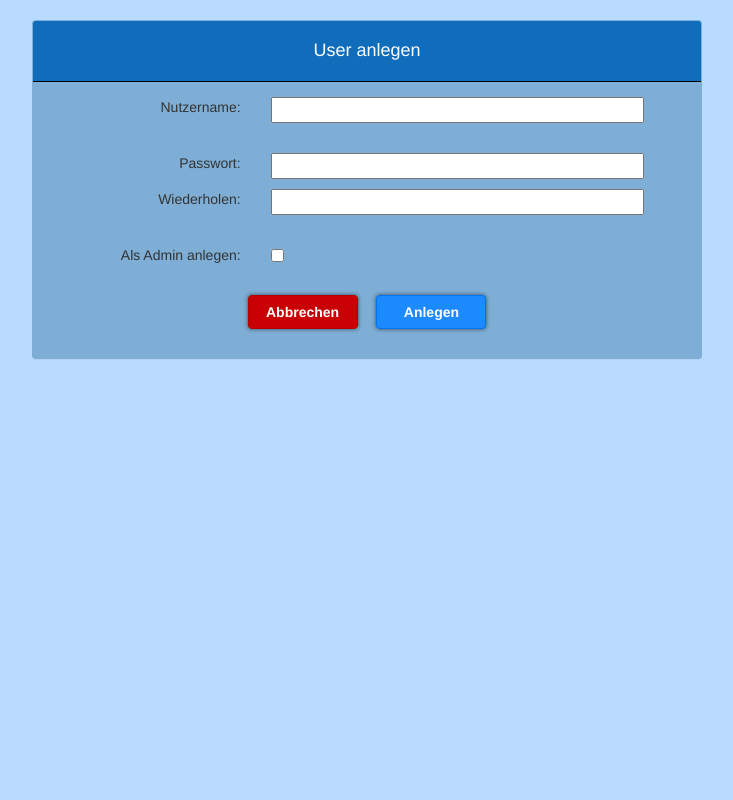
After one commit to marcputz/HGOE-Konferenztool, a PHP site: page /settings/user_anlegen.php in a window 1280 px wide. The commit adds this page. Shown: the whole page, without its empty margins (273-1006 px from the left). Run offline with PHP 8.4, Linux system fonts and the light colour scheme.

Commit message:
Version 0.2-dev10
Changelog:
- Fertiges User-Verwaltungs System in den Einstellungen

```diff
--- a/admin/settings/passwort_aendern.php
+++ b/admin/settings/passwort_aendern.php
@@ -2,14 +2,13 @@
 <?php
 	$config = include('../config.php');
 
-	//Für Testzwecke ggf. auskommentieren
 	session_start();
 
+	//Für Testzwecke ggf. auskommentieren
 	if(!isset($_SESSION['user'])) {
 		header("location: ../login.php");
 		exit();
 	} else {
-		echo "console.log('" . $_SESSION['admin'] . " - " . $_SESSION['user'] . "');";
 		//check privileges
 		if($_SESSION['admin'] == 0 && $_SESSION['user'] != $_GET['user']) {
 			//neither an admin, nor the concerned user. password change not allowed
--- a/admin/settings/settings.php
+++ b/admin/settings/settings.php
@@ -44,7 +44,11 @@
 						<div class="container-fluid">
 							<div class="row">
 								<div class="col-xs-6"><h4>Benutzerkonten</h4></div>
-								<div class="col-xs-6 text-right"><a class="btn btn-hgoe" href="./user_anlegen.php">Neuen Nutzer anlegen</a></div>
+								<div class="col-xs-6 text-right"><?php
+									if($_SESSION['admin'] == 1) {
+										echo "<a class='btn btn-hgoe' style='width: 100%; max-width: 150px;' href='./user_anlegen.php'>Neuer Nutzer</a>";
+									}
+								?></div>
 							</div>
 							<?php
 								$conn = new mysqli($config['db_host'], $config['db_user'], $config['db_password'], $config['db_schema']);
--- /dev/null
+++ b/admin/settings/user_anlegen.php
@@ -0,0 +1,147 @@
+<script>
+<?php
+	$config = include('../config.php');
+	session_start();
+
+	//Für Testzwecke ggf. auskommentieren
+	/*if(!isset($_SESSION['user'])) {
+		//is not logged in
+		header("location: ../login.php");
+		exit();
+	} else {
+		//check privileges
+		if($_SESSION['admin'] == 0) {
+			//not an admin. cannot create new users
+			echo "console.log('Privilege error: Not allowed');";
+			header("location: settings.php");
+			exit();
+		}
+	}*/
+
+	if(isset($_GET['create'])) {
+		//code for 'Anlegen' button
+		$user = (isset($_POST['usernameTF'])) ? $_POST['usernameTF'] : '';
+		$pass = (isset($_POST['passTF'])) ? $_POST['passTF'] : '';
+		$confirmPass = (isset($_POST['confirmPassTF'])) ? $_POST['confirmPassTF'] : '';
+		$isAdmin = (isset($_POST['isAdminCB'])) ? $_POST['isAdminCB'] : 'off';
+
+		$conn = new mysqli($config['db_host'], $config['db_user'], $config['db_password'], $config['db_schema']);
+		if ($conn->connect_error) {
+			echo "console.log('Verbindung fehlgeschlagen: " . $conn->connect_error . "');";
+			die($conn->connect_error);
+		}
+		echo "console.log('Verbindung zur Datenbank " . $config['db_host'] . " erfolgreich hergestellt');";
+
+		echo "console.log('" . $user . " - " . $pass . " - " . $isAdmin . "');";
+		if($user != '') {
+			if($pass != '') {
+				if($pass == $confirmPass) {
+					$sql = "INSERT INTO hgoe_user VALUES ('" . $user . "', '" . hash('sha256', $pass) . "', ";
+					if($isAdmin == 'on') {
+						$sql .= "'1'";
+					} else {
+						$sql .= "'0'";
+					}
+					$sql .= ");";
+
+					if($conn->query($sql) === TRUE) {
+						//insert success
+						echo "console.log('User erfolgreich in Datenbank eingefügt!');";
+						echo "window.location = './settings.php'";
+					} else {
+						//insert failed
+						echo "console.error(\"Database INSERT-SQL Error: " . $conn->error . "\");\n";
+						$errorMessage = "Fehler beim Erstellen des Users!";
+					}
+				} else {
+					echo "console.error('Passwörter stimmen nicht überein');";
+					$errorMessage = "Passwörter stimmen nicht überein!";
+				}
+			} else {
+				echo "console.error('Kein Passwort eingegeben!');";
+				$errorMessage = "Bitte geben Sie ein Passwort ein!";
+			}
+		} else {
+			echo "console.error('Kein Nutzername eingegeben!');";
+			$errorMessage = "Bitte geben Sie einen Nutzernamen ein!";
+		}
+	}
+?>
+</script>
+
+<!doctype html>
+<html>
+	<head>
+		<!-- Meta Data -->
+		<meta charset="UTF-8">
+		<meta name="author" content="Marc Putz">
+		<meta name="viewport" content="width=device-width, height=device-height, initial-scale=1.0, user-scalable=yes">
+		<meta name="robots" content="noindex,nofollow">
+		<meta name="revised" content="Marc Putz, 03/11/2018">
+
+		<!-- Bootstrap & jQuery -->
+		<link rel="stylesheet" href="../assets/css/bootstrap.min.css">
+		<link rel="stylesheet" href="../assets/css/hgoe.css" type="text/css">
+		<script src="../assets/jquery.min.js"></script>
+
+		<!-- Custom Fonts -->
+		<link href="https://fonts.googleapis.com/css?family=Open+Sans" rel="stylesheet">
+		<link href="https://fonts.googleapis.com/css?family=Armata" rel="stylesheet">
+
+		<title>HGÖ - User anlegen</title>
+
+		<style>
+			.row {
+				margin-bottom: 10px;
+			}
+		</style>
+	</head>
+
+	<body>
+		<div class="container" style="max-width: 700px">
+			<div class="panel panel-hgoe text-center" style="margin-top: 20px;">
+				<div class="panel-heading">
+					<h4>User anlegen</h4>
+				</div>
+				<div class="panel-body">
+					<form action="?create=1" method="post">
+						<div class="row">
+							<div class="col-xs-4 text-right">Nutzername: </div>
+							<div class="col-xs-8 text-left"><input name="usernameTF" type="text" size="40" style="width: 90%;"></div>
+						</div>
+						<br>
+						<div class="row">
+							<div class="col-xs-4 text-right">Passwort: </div>
+							<div class="col-xs-8 text-left"><input name="passTF" type="password" size="190" style="width: 90%;"></div>
+						</div>
+						<div class="row">
+							<div class="col-xs-4 text-right">Wiederholen: </div>
+							<div class="col-xs-8 text-left"><input name="confirmPassTF" type="password" size="190" style="width: 90%;"></div>
+						</div>
+
+						<br>
+						<div class="row">
+							<div class="col-xs-4 text-right">Als Admin anlegen: </div>
+							<div class="col-xs-8 text-left"><input name="isAdminCB" type="checkbox"></div>
+						</div>
+
+						<?php
+							if(isset($errorMessage)) {
+								echo "<br>";
+								echo "<div class='row' style='color: red;'>";
+								echo $errorMessage;
+								echo "</div>";
+							}
+						?>
+
+						<br>
+						<div class="row">
+							<a class="btn btn-hgoe-red" href="./settings.php" style='width: 110px;'>Abbrechen</a>
+							<button type="submit" class="btn btn-hgoe" style="margin-left: 15px; width: 110px;">Anlegen</button>
+						</div>
+					</form>
+				</div>
+			</div>
+		</div>
+	</body>
+</html>
```
Also changed, not shown: admin/settings/script_user_loeschen.php (added, +36 -0 lines).
